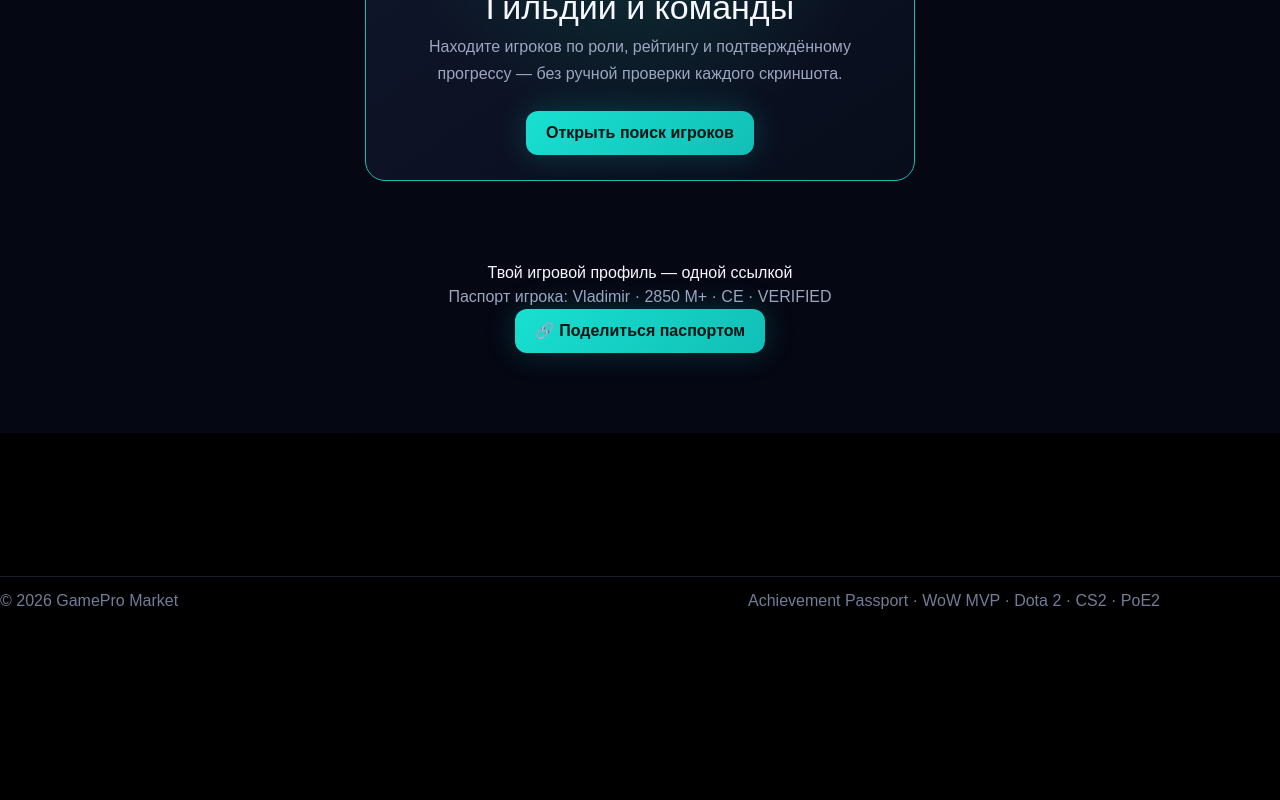
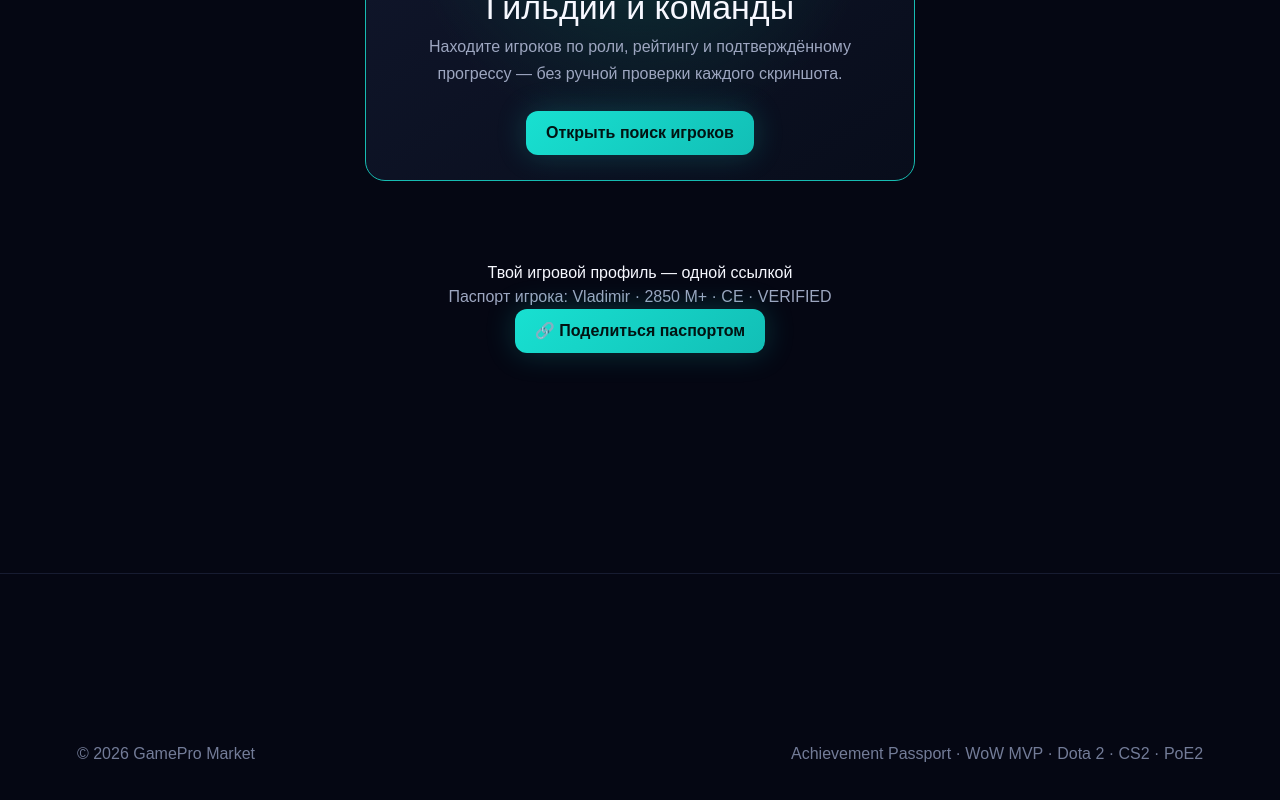
Before and after one commit to vesttrading/gamepro-market, a Next.js app: page / in a window 1280 px wide. Shown: the part 4098-4898 px from the top of the page. Before the commit the page ends 4751 px from the top, so only its background shows below. Built offline with nearby package versions, Linux system fonts and the light colour scheme; no server answers.

Commit message:
Refactor footer styles for larger screens
Removed unnecessary styles for footer positioning on larger screens and adjusted margins and padding.

```diff
--- a/app/globals.css
+++ b/app/globals.css
@@ -555,23 +555,12 @@ section#guilds div[class*="jsx-"] {
     }
 }
 
-/* Добавляем свободное место снизу сайта ТОЛЬКО для компьютеров */
+/* Просто опускаем надписи в самый низ на родном сине-голубом фоне */
 @media (min-width: 769px) {
-    body {
-        background-color: #000000 !important; /* Делаем весь фон в самом низу строго черным */
-        padding-bottom: 220px !important;    /* Запас высоты */
-        position: relative !important;
-        min-height: 100vh !important;
-    }
-
-    /* Намертво прижимаем футер с копирайтом и ссылками к самому низу страницы */
     footer,
     main + footer,
     div[class*="footer"] {
-        position: absolute !important;
-        bottom: 20px !important;
-        left: 0 !important;
-        width: 100% !important;
-        background: transparent !important;
+        margin-top: 140px !important;    /* Отодвигаем надписи ниже от Гильдий */
+        padding-bottom: 60px !important;  /* Делаем аккуратный отступ до самого края экрана */
     }
 }
```
